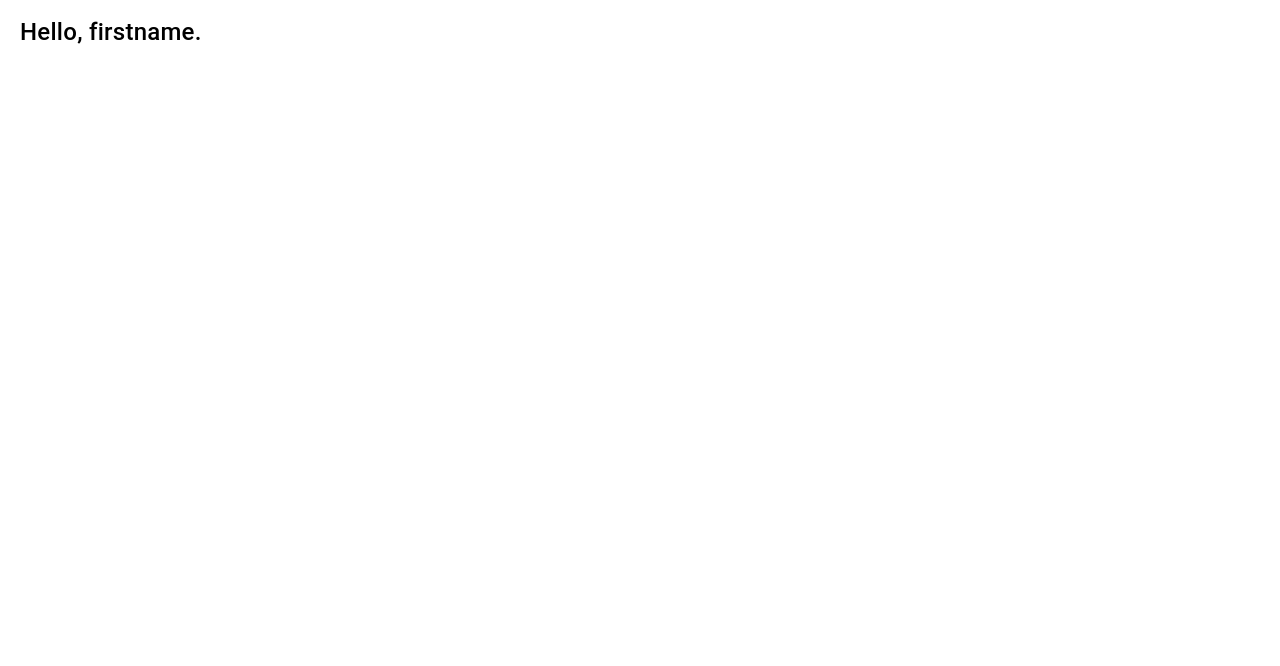
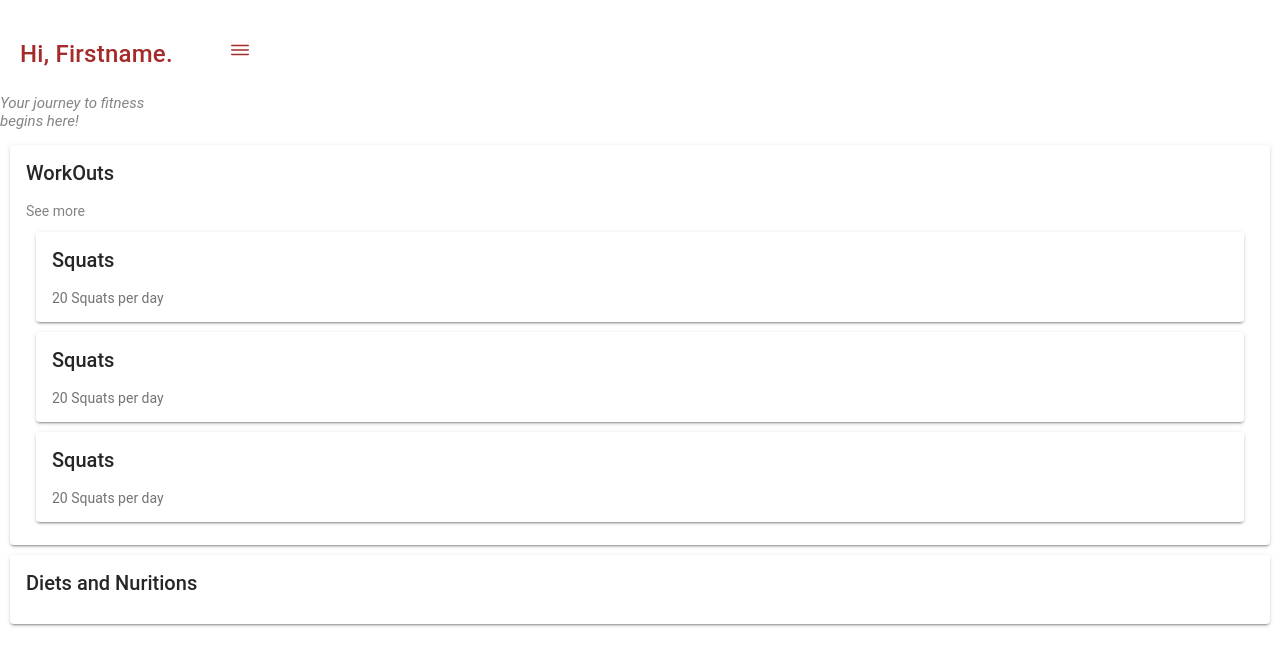
Before and after one commit to Enaturale/Exercise-App-Ionic-React, a React (Create React App) app: page /welcome in a window 1280 px wide. Shown: the top 666 px of the page. Built offline with nearby package versions, Linux system fonts and the light colour scheme.

Commit message:
Welcome page

```diff
--- a/src/pages/Home.tsx
+++ b/src/pages/Home.tsx
@@ -11,7 +11,7 @@ const Home: React.FC = () => {
 
           <IonText>
             <h2 style={{color: "white", fontSize: '50px', marginLeft:'50px',
-            paddingTop:'140px'}}>
+            paddingTop:'140px', fontWeight:'bold'}}>
               Get Fit!
             </h2>
           </IonText>
--- a/src/pages/Login.tsx
+++ b/src/pages/Login.tsx
@@ -40,7 +40,7 @@ import './Login.css';
         <IonContent className="ion-padding" >
           {registerActive ? (
             <IonCard className="card" style={{backgroundImage:`url(${fit})`,height: '460px', paddingTop:'10px'}}>
-              <IonList style={{marginTop: '110px'}}>
+              <IonList style={{marginTop: '100px'}}>
                 <IonItem>
                   <IonLabel position="floating">Email: </IonLabel>
                   <IonInput type="email"></IonInput>
@@ -63,7 +63,7 @@ import './Login.css';
             </IonCard>
           ) : (
             <IonCard style={{backgroundImage:`url(${fit})`,fontSize:'16px',height: '480px' }}>
-              <IonList style={{marginTop: '110px'}}>
+              <IonList style={{marginTop: '100px'}}>
                 <IonItem>
                   <IonLabel position="floating">Username: </IonLabel>
                   <IonInput type="text"></IonInput>
--- a/src/pages/welcomepage.css
+++ b/src/pages/welcomepage.css
@@ -0,0 +1,22 @@
+.title{
+    font-size: 20px;
+    font-weight: bold;
+    color: brown;
+    margin-top: 20px;
+
+}
+
+.pretext{
+    font-size:15px;
+    font-style: italic;
+    color: #848484;
+    margin-top: 20px;
+    vertical-align: middle;
+
+
+}
+
+.seemore{
+    color:#848484;
+    align-items: flex-end;
+}
--- a/src/pages/welcomepage.tsx
+++ b/src/pages/welcomepage.tsx
@@ -1,4 +1,4 @@
-import { IonButton, IonContent, IonFab, IonFabButton, IonFabList, IonHeader, IonIcon, IonPage, IonText, IonTitle, IonToolbar, useIonActionSheet } from '@ionic/react';
+import { IonButton, IonCard, IonCardContent, IonCardHeader, IonCardTitle, IonContent, IonFab, IonFabButton, IonFabList, IonHeader, IonIcon, IonLabel, IonPage, IonText, IonTitle, IonToolbar, useIonActionSheet } from '@ionic/react';
 import './welcomepage.css';
 
 
@@ -8,9 +8,55 @@ const Welcome: React.FC = () => {
 
     <IonPage>
         <IonContent>
-            <IonTitle>
-                <h2>Hello, firstname.</h2>
+            <IonTitle className="title">
+                <h2>Hi, Firstname. < IonIcon style={{marginLeft:'49px'}}name='menu-outline'/> </h2>
+
+
             </IonTitle>
+
+            <IonText className="pretext" >
+                <p  >Your journey to fitness <br/> begins here!</p>
+            </IonText>
+
+            <IonCard>
+              <IonCardHeader>
+                <IonCardTitle>WorkOuts</IonCardTitle>
+              </IonCardHeader>
+              <IonCardContent>
+              <IonText className="seemore"><p>See more</p></IonText>
+                <IonCard>
+                  <IonCardHeader>
+                    <IonCardTitle>Squats</IonCardTitle>
+                  </IonCardHeader>
+                  <IonCardContent>20 Squats per day</IonCardContent>
+                </IonCard>
+
+                <IonCard>
+                  <IonCardHeader>
+                    <IonCardTitle>Squats</IonCardTitle>
+                  </IonCardHeader>
+                  <IonCardContent>20 Squats per day</IonCardContent>
+                </IonCard>
+
+                <IonCard>
+                  <IonCardHeader>
+                    <IonCardTitle>Squats</IonCardTitle>
+                  </IonCardHeader>
+                  <IonCardContent>20 Squats per day</IonCardContent>
+                </IonCard>
+
+
+              </IonCardContent>
+            </IonCard>
+
+            <IonCard>
+              <IonCardHeader>
+                <IonCardTitle>Diets and  Nuritions</IonCardTitle>
+              </IonCardHeader>
+              <IonCardContent>
+
+              </IonCardContent>
+            </IonCard>
         </IonContent>
     </IonPage>
 
```
